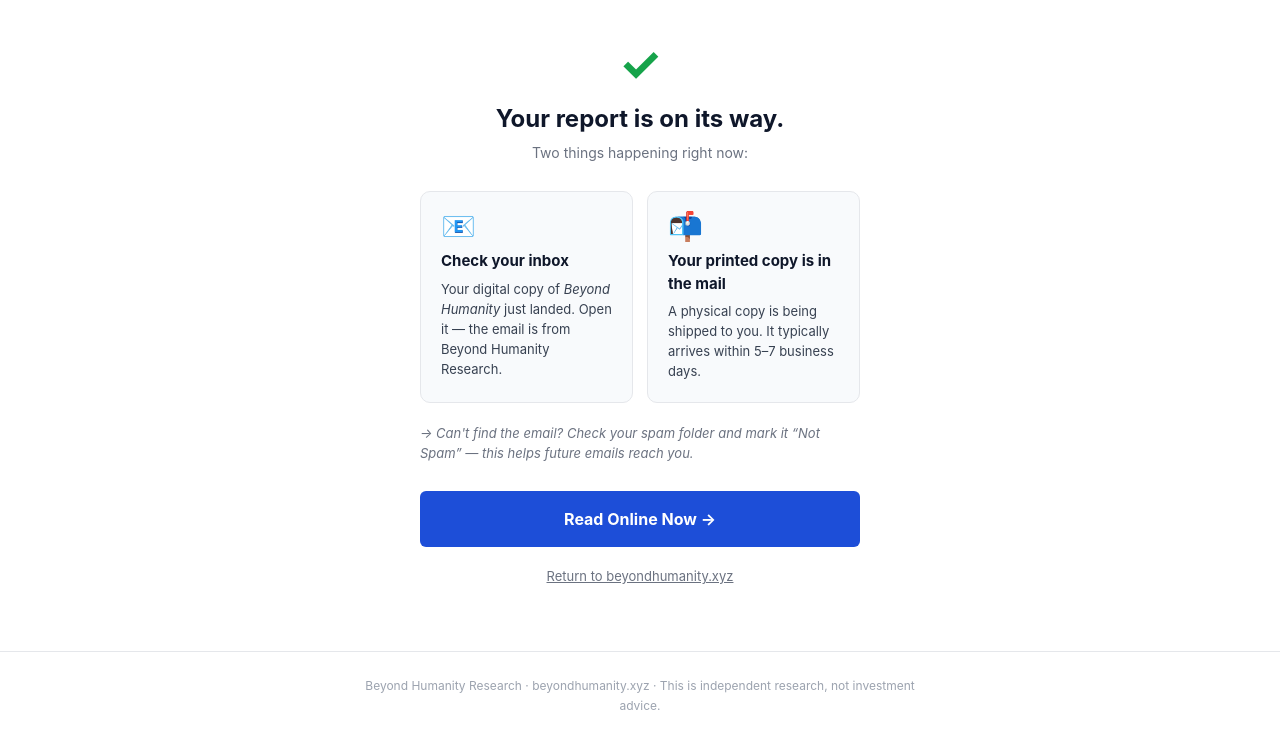
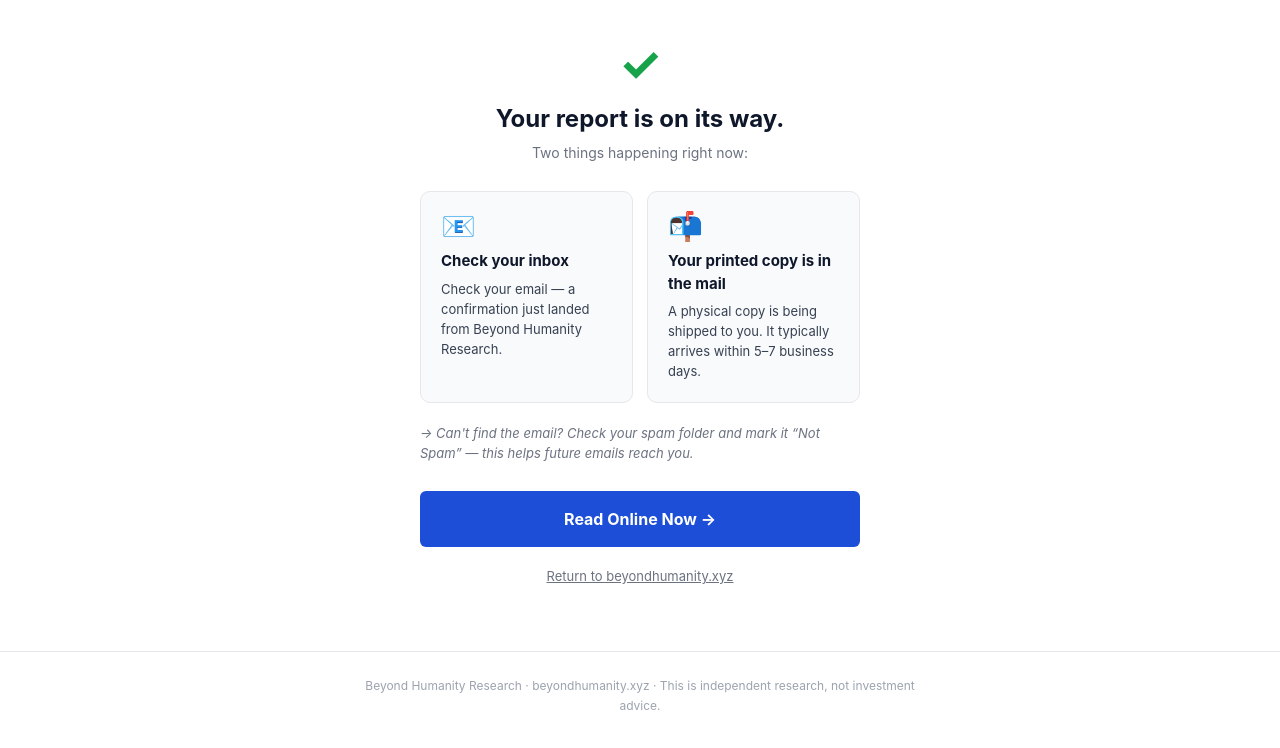
Before and after one commit to agentic-capital/beyondhumanity-xyz, a Next.js app: page /thank-you in a window 1280 px wide. Shown: the top 748 px of the page. Built offline with nearby package versions, Linux system fonts and the light colour scheme.

Commit message:
Fix: essay not book, lead with printed copy, clean thank-you page

```diff
--- a/app/get/[variant]/VariantClient.tsx
+++ b/app/get/[variant]/VariantClient.tsx
@@ -354,7 +354,7 @@ export default function VariantClient({ variant }: { variant: Variant }) {
                 Get the free essay
               </h2>
               <p style={{ fontSize: 13, color: MUTED, margin: "0 0 14px", lineHeight: 1.5 }}>
-                Free PDF instantly. Printed copy shipped to your door. No sales calls.
+                Printed copy shipped to your door. Completely free. No sales calls.
               </p>
 
               <form onSubmit={handleSubmit} style={{ display: "flex", flexDirection: "column", gap: 12 }}>
--- a/app/thank-you/page.tsx
+++ b/app/thank-you/page.tsx
@@ -80,7 +80,7 @@ export default function ThankYouPage() {
                 Check your inbox
               </p>
               <p style={{ fontSize: 13, color: "#374151", margin: 0, lineHeight: 1.55 }}>
-                Your digital copy of <em>Beyond Humanity</em> just landed. Open it — the email is from Beyond Humanity Research.
+                Check your email — a confirmation just landed from Beyond Humanity Research.
               </p>
             </div>
             <div className="ty-card" style={{ background: "#f8fafc", border: "1px solid #e5e7eb", borderRadius: 10, padding: 20 }}>
```
